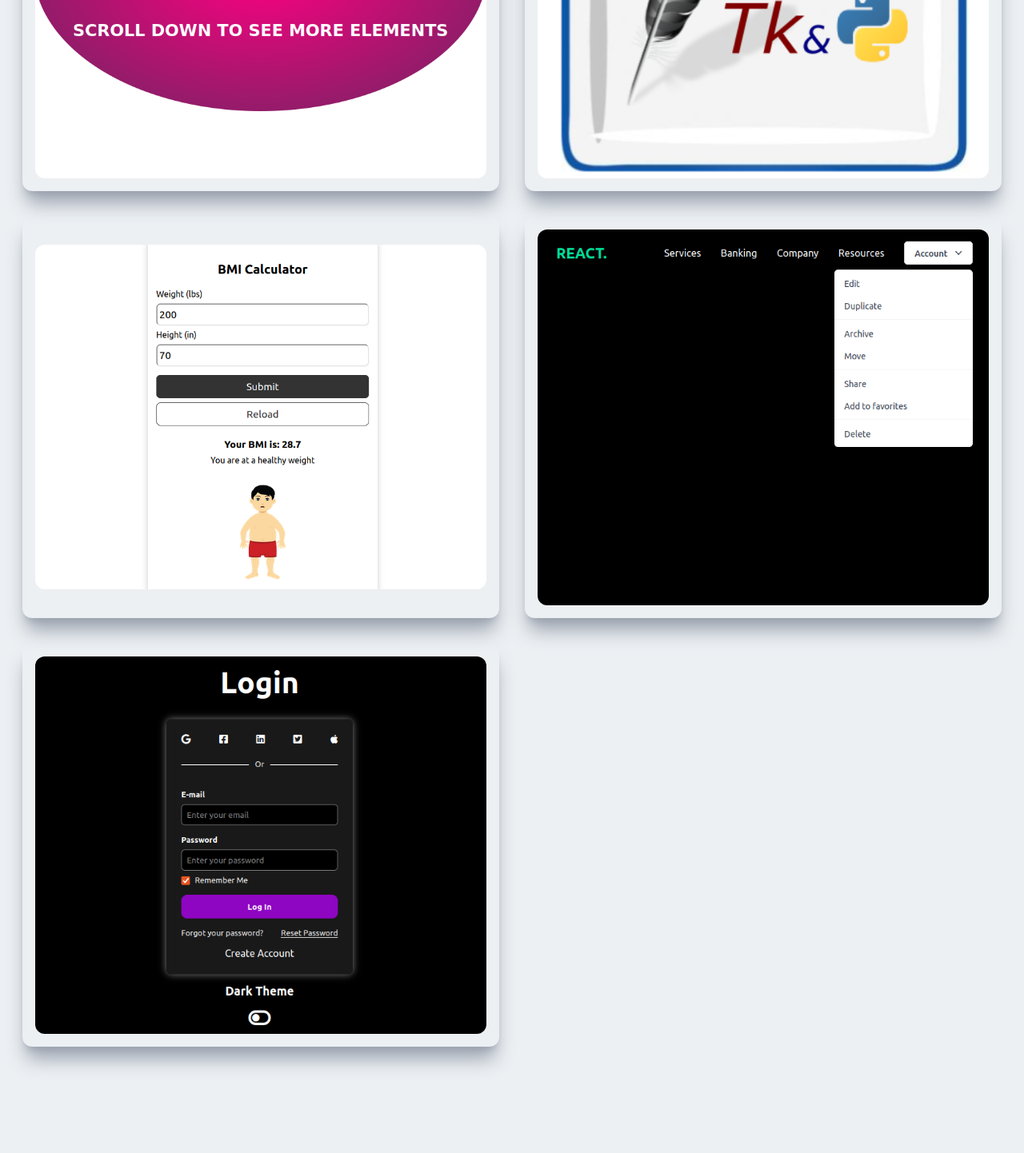
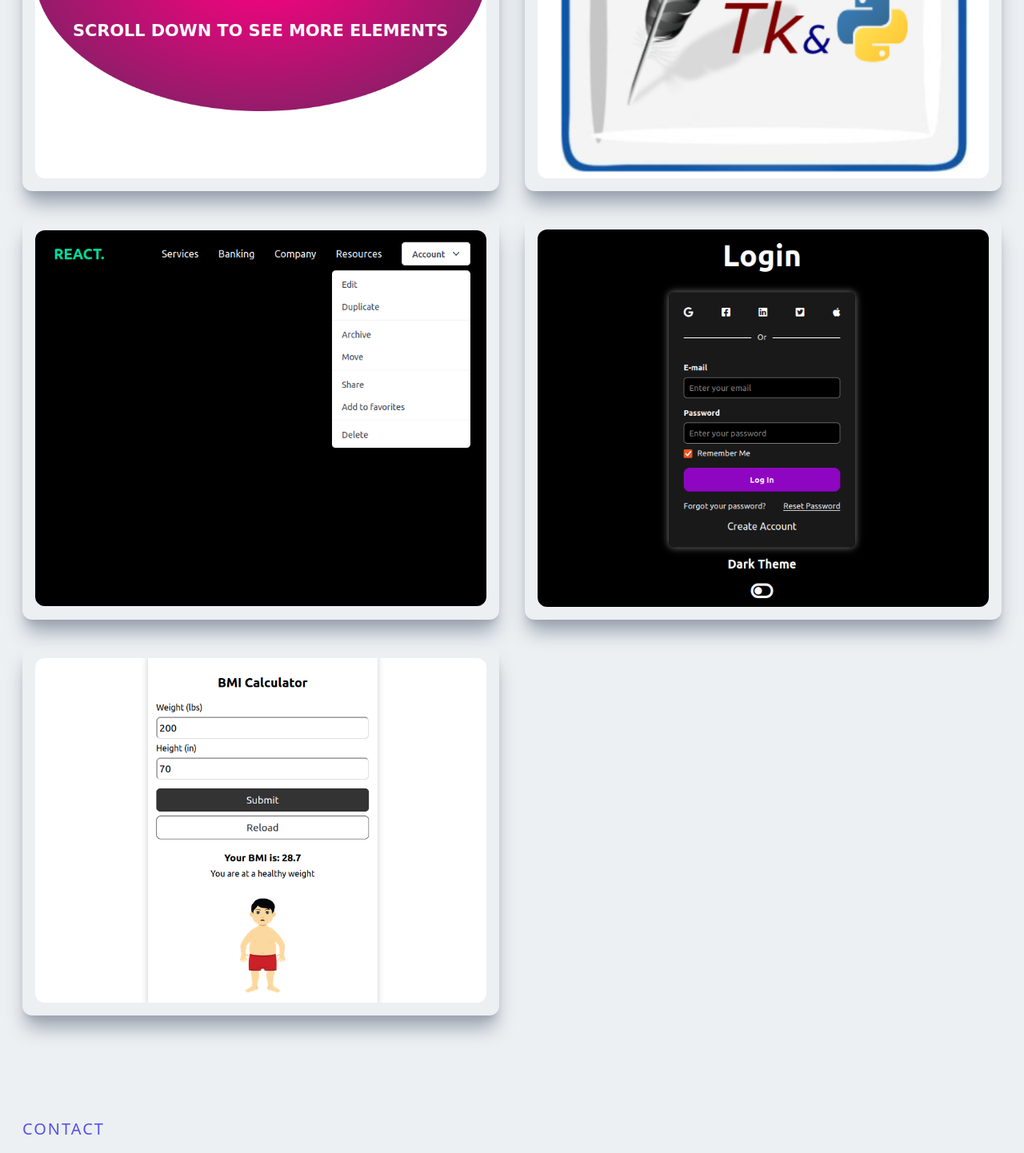
Before and after one commit to SALVADORPOETA/Salvadormartinez, a Next.js app: page / in a window 1280 px wide. Shown: the part 4876-6318 px from the top of the page at 80% size. Built offline with nearby package versions, Linux system fonts and the light colour scheme.

Commit message:
dropdown2

```diff
--- a/components/Projects.jsx
+++ b/components/Projects.jsx
@@ -103,12 +103,6 @@ const Projects = () => {
                 projectUrl='/python'
               />
               <ProjectItem
-                title='BMI React'
-                backgroundImg={bmireactImg}
-                technology='ReactJS'
-                projectUrl='/bmireact'
-              />
-              <ProjectItem
                 title='Dropdown Menu'
                 backgroundImg={dropdownImg}
                 technology='ReactJS / TailwindCSS'
@@ -120,6 +114,12 @@ const Projects = () => {
                 technology='ReactJS'
                 projectUrl='/darktheme'
               />
+              <ProjectItem
+                title='BMI React'
+                backgroundImg={bmireactImg}
+                technology='ReactJS'
+                projectUrl='/bmireact'
+              />
             </div>
         </div>
     </div>
```
